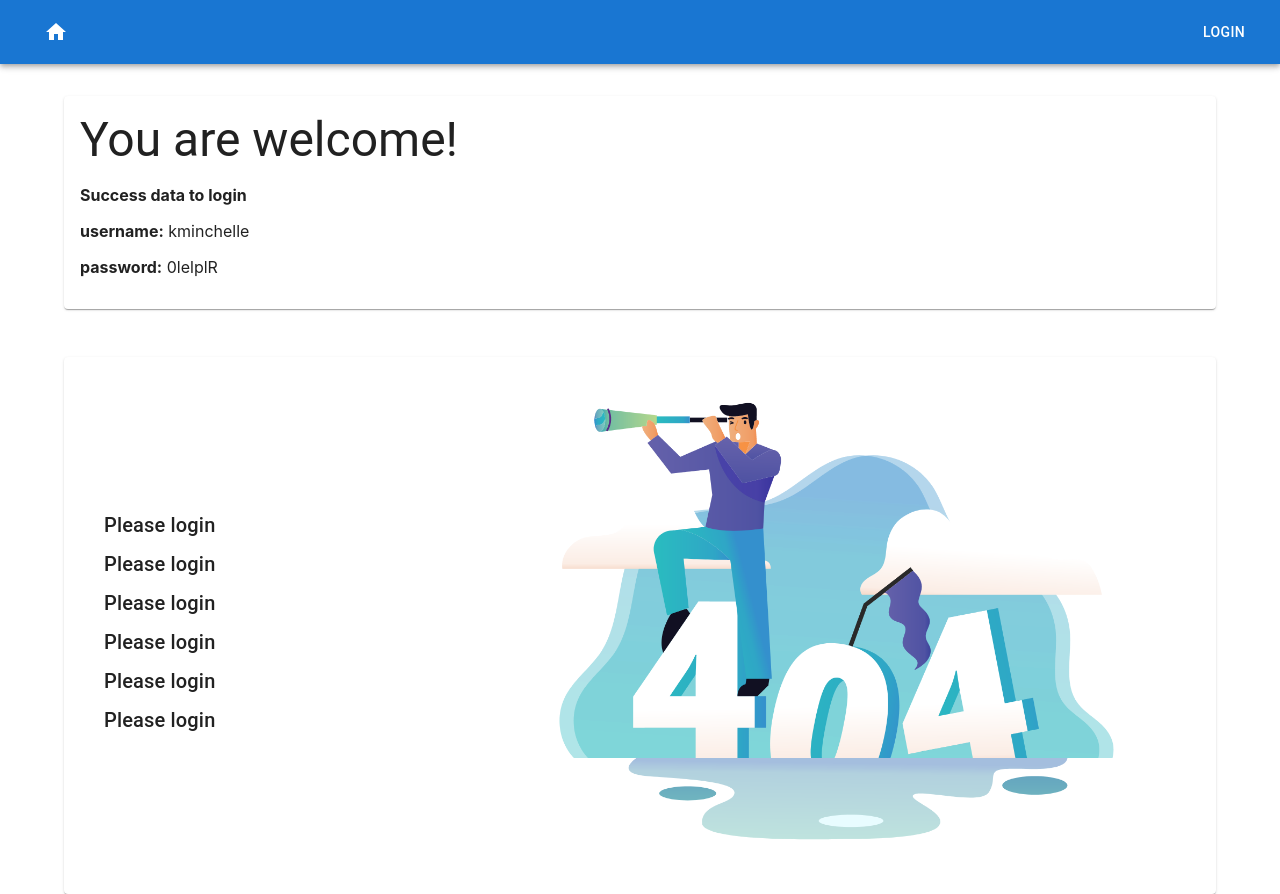
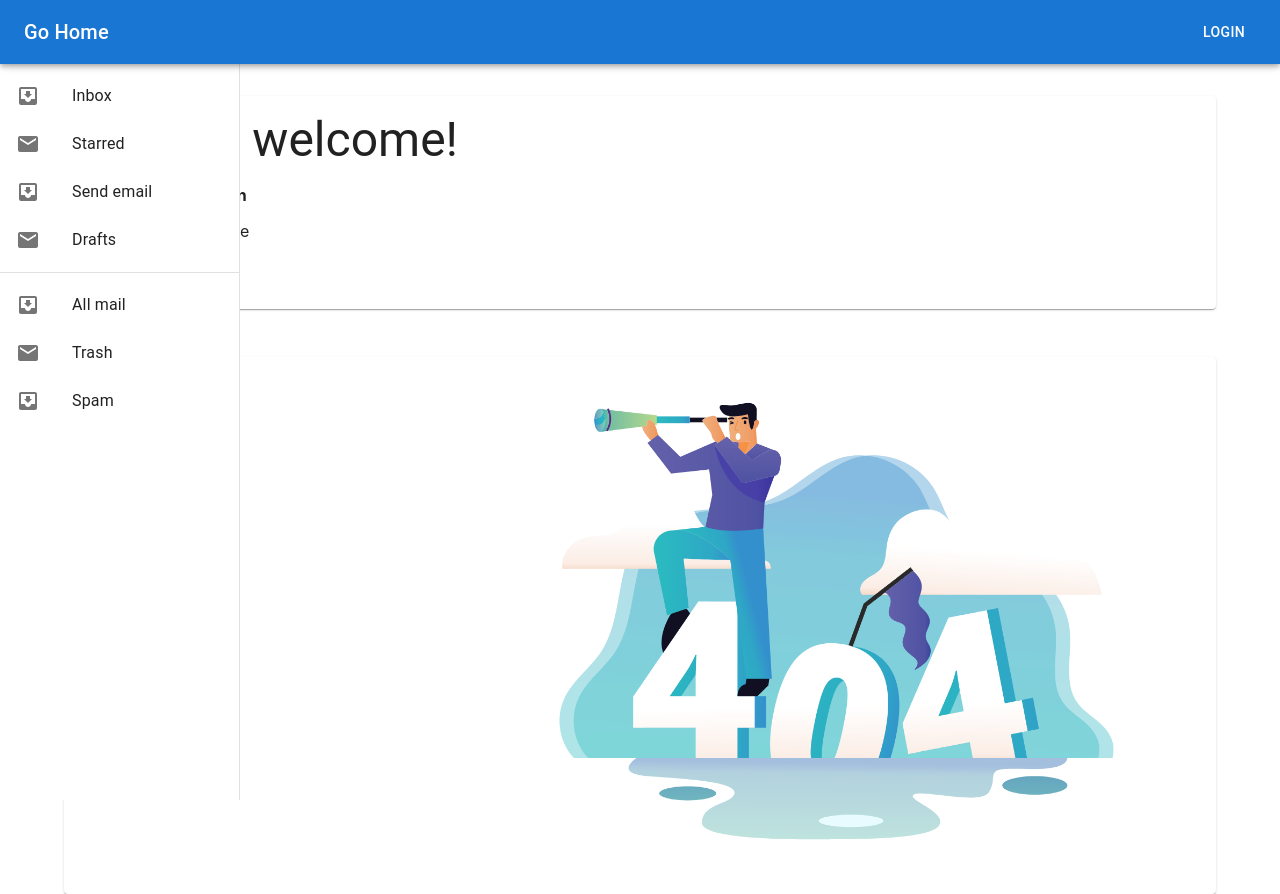
Before and after one commit to Nolan-Philipp25/philipp-application, a React (Create React App) app: page / in a window 1280 px wide. Built offline with nearby package versions, Linux system fonts and the light colour scheme.

Commit message:
left side menu

```diff
--- /dev/null
+++ b/src/components/Layout/Header/SideMenu.tsx
@@ -0,0 +1,55 @@
+import * as React from 'react';
+import Box from '@mui/material/Box';
+import Drawer from '@mui/material/Drawer';
+import List from '@mui/material/List';
+import Divider from '@mui/material/Divider';
+import ListItem from '@mui/material/ListItem';
+import ListItemButton from '@mui/material/ListItemButton';
+import ListItemIcon from '@mui/material/ListItemIcon';
+import ListItemText from '@mui/material/ListItemText';
+import InboxIcon from '@mui/icons-material/MoveToInbox';
+import MailIcon from '@mui/icons-material/Mail';
+import Toolbar from '@mui/material/Toolbar';
+const drawerWidth = 240;
+
+export default function SideMenu() {
+  return (
+    <Drawer
+    variant="permanent"
+    sx={{
+      width: drawerWidth,
+      flexShrink: 0,
+      [`& .MuiDrawer-paper`]: { width: drawerWidth, boxSizing: 'border-box' },
+    }}
+  >
+     <Toolbar />
+    <Box sx={{ overflow: 'auto' }}>
+      <List>
+        {['Inbox', 'Starred', 'Send email', 'Drafts'].map((text, index) => (
+          <ListItem key={text} disablePadding>
+            <ListItemButton>
+              <ListItemIcon>
+                {index % 2 === 0 ? <InboxIcon /> : <MailIcon />}
+              </ListItemIcon>
+              <ListItemText primary={text} />
+            </ListItemButton>
+          </ListItem>
+        ))}
+      </List>
+      <Divider />
+      <List>
+        {['All mail', 'Trash', 'Spam'].map((text, index) => (
+          <ListItem key={text} disablePadding>
+            <ListItemButton>
+              <ListItemIcon>
+                {index % 2 === 0 ? <InboxIcon /> : <MailIcon />}
+              </ListItemIcon>
+              <ListItemText primary={text} />
+            </ListItemButton>
+          </ListItem>
+        ))}
+      </List>
+    </Box>
+  </Drawer>
+  );
+}
--- a/src/components/Layout/Header/intex.tsx
+++ b/src/components/Layout/Header/intex.tsx
@@ -2,17 +2,16 @@ import React from 'react';
 import AppBar from '@mui/material/AppBar';
 import Toolbar from '@mui/material/Toolbar';
 import Button from '@mui/material/Button';
-import HomeIcon from '@mui/icons-material/Home';
 import Typography from '@mui/material/Typography';
 import { Link } from "react-router-dom";
 import { useGetUser} from '../../../hooks/useAuth';
 import UserMenu from './UserMenu';
 
-const Header: React.FC = () => {
+const Header = () => {
   const {data} = useGetUser();
-  console.log('logged user = ', data)
+
   return (
-    <AppBar component="nav" style={{position:'relative'}}>
+    <AppBar position="relative" sx={{ zIndex: (theme) => theme.zIndex.drawer + 1 }}>
       <Toolbar>
         <Typography
           variant="h6"
@@ -20,9 +19,7 @@ const {data} = useGetUser();
           sx={{ flexGrow: 1, display: { xs: 'none', sm: 'block' } }}
         >
           <Link to="/" style={{textDecoration:'none', color:'white'}}>
-          <Button color="inherit">
-            <HomeIcon/>
-            </Button>
+            Go Home
           </Link>
 
         </Typography>
--- a/src/components/Layout/index.tsx
+++ b/src/components/Layout/index.tsx
@@ -2,15 +2,19 @@ import React from 'react';
 import Container from '@mui/material/Container';
 import Header from './Header/intex';
 import Box from '@mui/material/Box';
+import SideMenu from './Header/SideMenu';
+
 
 const Layout = (props:any) => {
   const { children } = props;
   return (
     <Box>
-      <Header/>
-      <Container>
-        {children}
-      </Container>
+        <Header />
+        <SideMenu />
+        <Container>
+          {children}
+        </Container>
+
     </Box>
 
   )
```
Lines whose indentation alone changed are shown as unchanged.
